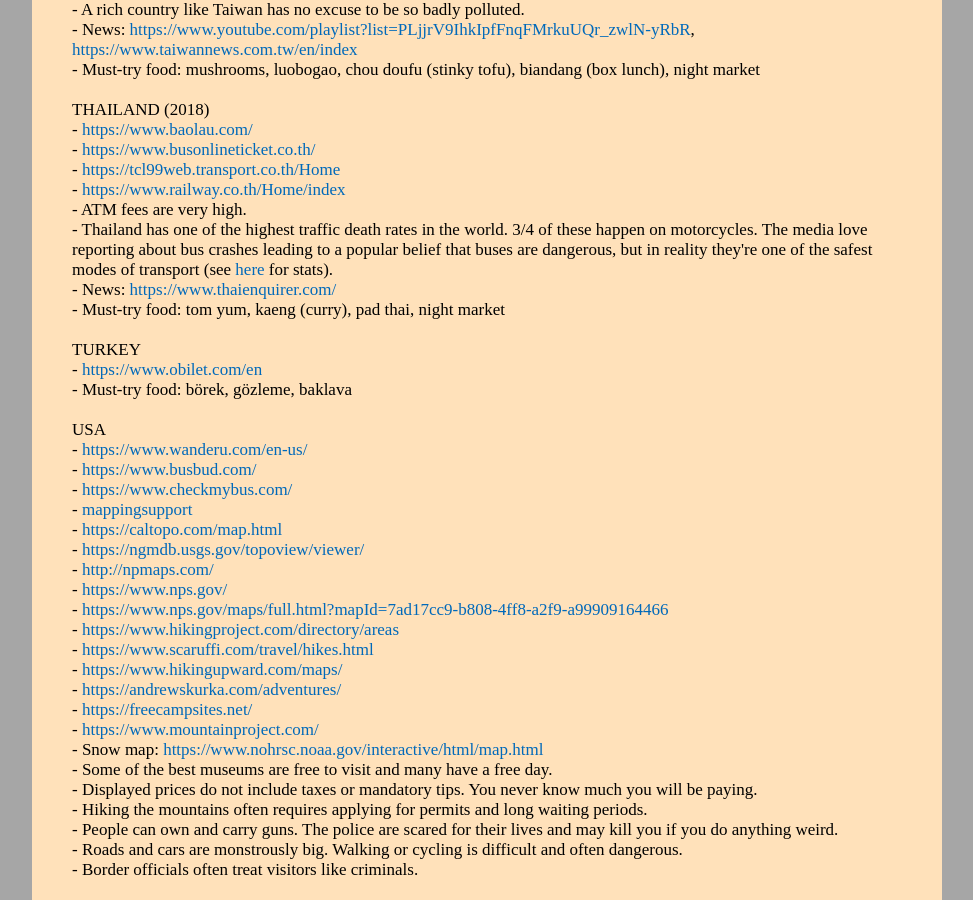
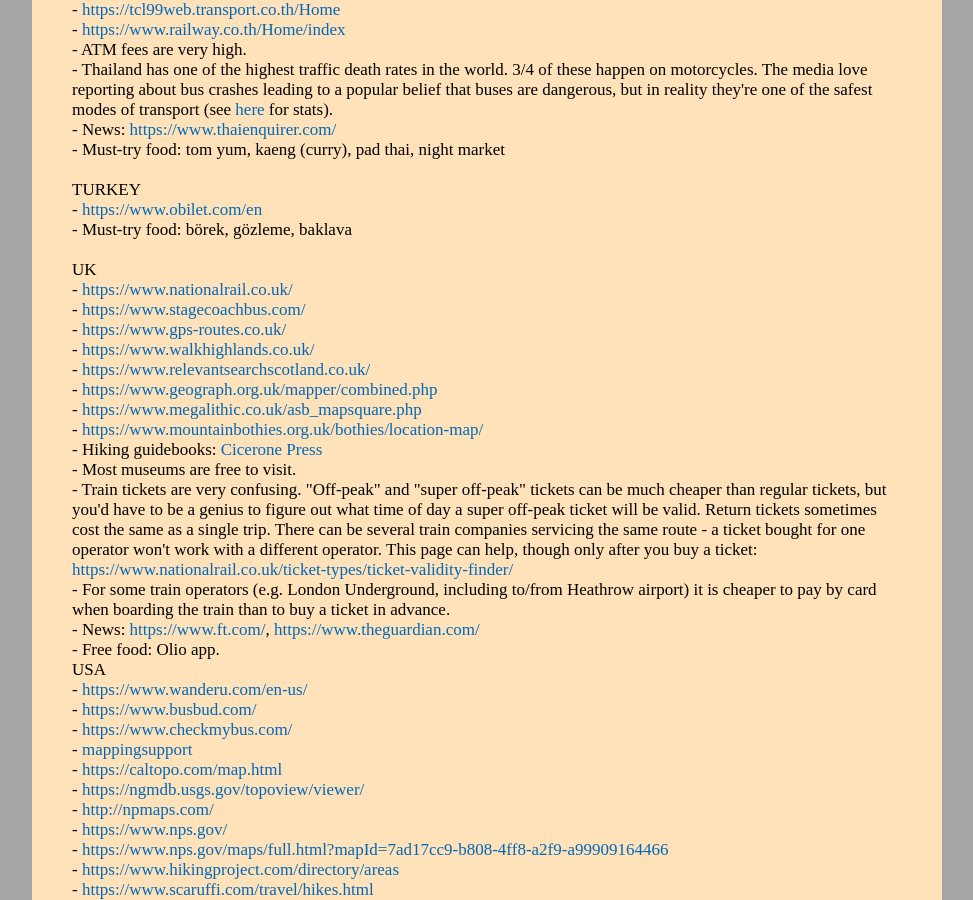
Before and after one commit to witbag/witbag.github.io, a Jekyll site: the page built from travel/notes.html, in a window 1280 px wide and 900 px high, scrolled down 6429 px. Shown: the whole window, without its empty margins (153-1126 px from the left). Built offline with Jekyll 4.4.1, drawn with Linux system fonts in a browser that asks for light colours; some of the changed text lies outside the part shown.

Commit message:
Update notes.html

```diff
--- a/travel/notes.html
+++ b/travel/notes.html
@@ -126,7 +125,7 @@
 - <a href="https://mundraub.org/map" target=_blank>https://mundraub.org/map</a><br />
 - <a href="http://www.freepee.org/" target=_blank>http://www.freepee.org/</a><br />
 - <a href="https://www.bahn.com/en/offers/regional/deutschlandticket" target=_blank>Deutschland-Ticket</a> 58 euro for 1 month for all public transport and regional trains.<br>
-- <a href="https://www.bahn.com/en/view/offers/regional/day-ticket-for-germany.shtml" target=_blank>1-day train ticket</a> can be a good deal for a small group (up to 5 people).<br>
+- <a href="https://int.bahn.de/en/offers/regional/day-ticket-germany" target=_blank>1-day train ticket</a> can be a good deal for a small group (up to 5 people).<br>
 - News: <a href="https://www.dw.com/" target=_blank>https://www.dw.com/</a><br />
 <br>
 INDIA (2024)<br>
@@ -298,6 +292,21 @@
 - <a href="https://www.obilet.com/en" target=_blank>https://www.obilet.com/en</a><br />
 - Must-try food: börek, gözleme, baklava<br>
 <br>
+UK<br>
+- <a href="https://www.nationalrail.co.uk/" target=_blank>https://www.nationalrail.co.uk/</a><br />
+- <a href="https://www.stagecoachbus.com/" target=_blank>https://www.stagecoachbus.com/</a><br />
+- <a href="https://www.gps-routes.co.uk/" target=_blank>https://www.gps-routes.co.uk/</a><br />
+- <a href="https://www.walkhighlands.co.uk/" target=_blank>https://www.walkhighlands.co.uk/</a><br />
+- <a href="https://www.relevantsearchscotland.co.uk/" target=_blank>https://www.relevantsearchscotland.co.uk/</a><br />
+- <a href="https://www.geograph.org.uk/mapper/combined.php" target=_blank>https://www.geograph.org.uk/mapper/combined.php</a><br />
+- <a href="https://www.megalithic.co.uk/asb_mapsquare.php" target=_blank>https://www.megalithic.co.uk/asb_mapsquare.php</a><br />
+- <a href="https://www.mountainbothies.org.uk/bothies/location-map/" target=_blank>https://www.mountainbothies.org.uk/bothies/location-map/</a><br />
+- Hiking guidebooks: <a href="https://www.cicerone.co.uk/" target=_blank>Cicerone Press</a><br />
+- Most museums are free to visit.<br>
+- Train tickets are very confusing. "Off-peak" and "super off-peak" tickets can be much cheaper than regular tickets, but you'd have to be a genius to figure out what time of day a super off-peak ticket will be valid. Return tickets sometimes cost the same as a single trip. There can be several train companies servicing the same route - a ticket bought for one operator won't work with a different operator. This page can help, though only after you buy a ticket: <a href="https://www.nationalrail.co.uk/ticket-types/ticket-validity-finder/" target=_blank>https://www.nationalrail.co.uk/ticket-types/ticket-validity-finder/</a><br>
+- For some train operators (e.g. London Underground, including to/from Heathrow airport) it is cheaper to pay by card when boarding the train than to buy a ticket in advance.<br>
+- News: <a href="https://www.ft.com/" target=_blank>https://www.ft.com/</a>, <a href="https://www.theguardian.com/" target=_blank>https://www.theguardian.com/</a><br>
+- Free food: Olio app.<br>
 USA<br>
 - <a href="https://www.wanderu.com/en-us/" target=_blank>https://www.wanderu.com/en-us/</a><br />
 - <a href="https://www.busbud.com/" target=_blank>https://www.busbud.com/</a><br />
```
Also changed, not shown: other parts of travel/notes.html (+3 -9 lines).
